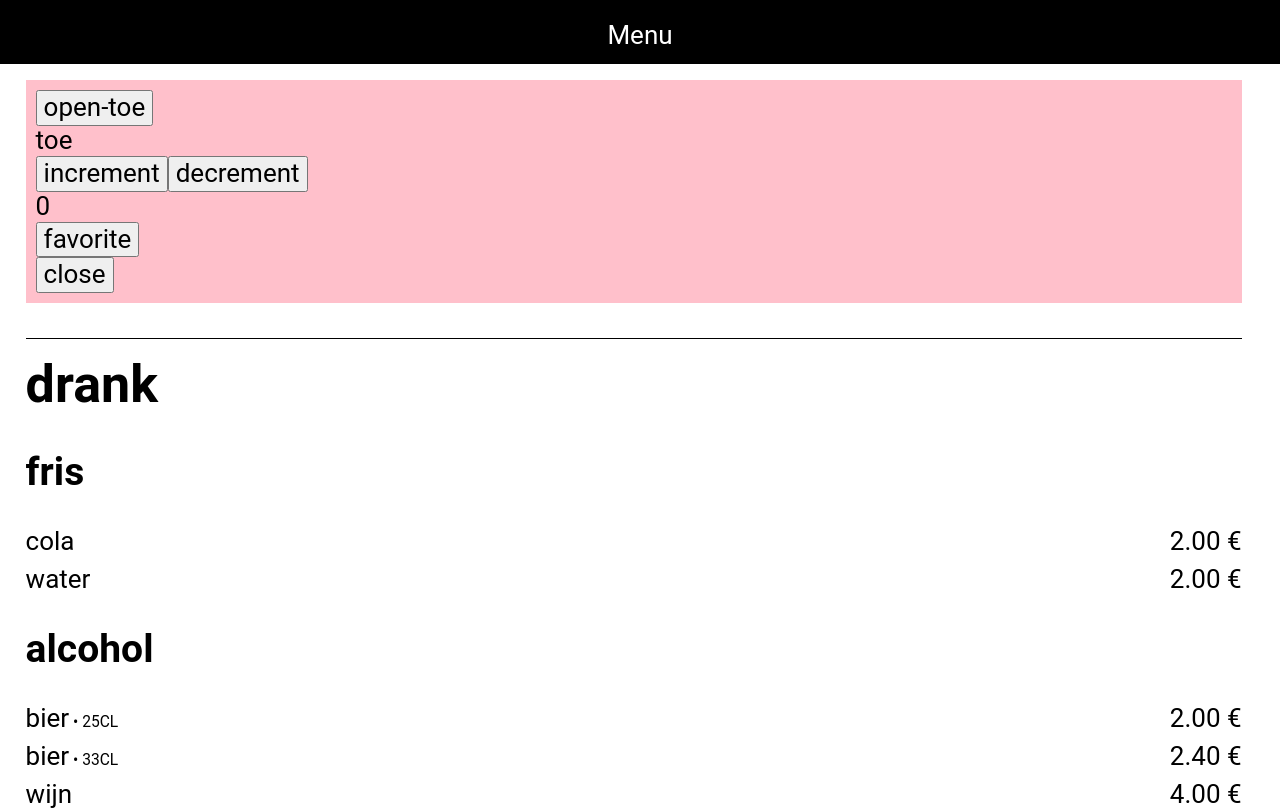
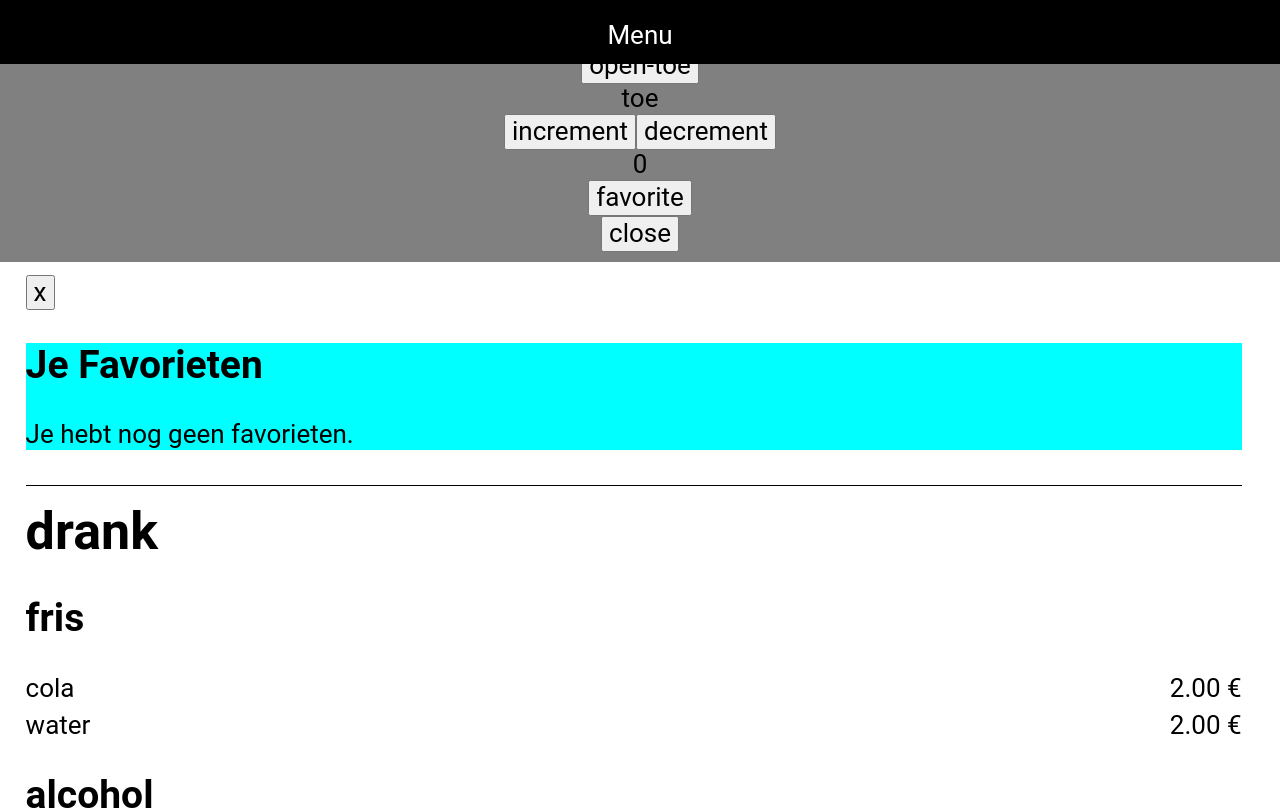
Before and after one commit to SammyLaureys/menucard, a React (Create React App) app: page / in a window 1280 px wide. Shown: the top 810 px of the page. Built offline with nearby package versions, Linux system fonts and the light colour scheme.

Commit message:
geen favorites = er word een string geprint

```diff
--- a/src/App.js
+++ b/src/App.js
@@ -3,19 +3,21 @@ import styled from "@emotion/styled";
 import 'normalize.css';
 import './App.css';
 import {Navigation} from "./components/navigation";
+import {InfoBox} from "./components/infoBox";
 import {Category} from "./components/category";
 import {Subcategory} from "./components/subcategory";
 import {Productline} from "./components/productline";
 import {PRODUCTS_DATA} from "./data/products_data";
 
 const StyledOuterDiv = styled.div`
-  padding: 0 3vw 0 2vw;
-  padding-top: 80px;
+  padding: 1% 3vw 3% 2vw;
 `;
 
 const StyledTestStuff = styled.div`
-  background: pink;
+  background: grey;
   padding: 10px;
+  margin-top: 3%;
+  text-align: center;
 `;
 
 function TestStuff(props) {
@@ -58,11 +60,26 @@ function App() {
         setFavorites(newFavorites);
     }
 
+    function BoxChildren() {
+        if (favorites.length === 0){
+            return "Je hebt nog geen favorieten.";
+        }
+          else{
+              return favorites.map((p) =>
+                      <Productline key={p.id} product={p} toggleProductIsFavorite={() => toggleProductIsFavorite(p)}/>)
+        }
+    }
+
     return (
-        <StyledOuterDiv>
+        <div>
             <Navigation/>
             <TestStuff
                 toggleProductIsFavorite={() => toggleProductIsFavorite(PRODUCTS_DATA[0].subcategories[0].products[0])}/>
+            <StyledOuterDiv>
+
+                <InfoBox
+                    children= {BoxChildren()}/>
+
                 {PRODUCTS_DATA.map((c) =>
                     <Category key={c.name} category={c}>
                         {c.subcategories.map((s) =>
@@ -73,6 +90,7 @@ function App() {
                             </Subcategory>)}
                     </Category>)}
             </StyledOuterDiv>
+        </div>
     )
 }
 
--- /dev/null
+++ b/src/Components/infoBox.js
@@ -0,0 +1,22 @@
+import React, {useState} from "react";
+import styled from "@emotion/styled";
+
+const StyledInfoBox = styled.div`
+ background-color: cyan;
+`;
+
+
+export function InfoBox(props) {
+    const [isInfoBoxOpen, setIsInfoBoxOpen] = useState(true);
+
+    return <div>
+        <button onClick={() => setIsInfoBoxOpen(!isInfoBoxOpen)}>{isInfoBoxOpen ? "x" : "+"}</button>
+        <StyledInfoBox>
+            {isInfoBoxOpen ?
+                <div>
+                    <h2>Je Favorieten</h2>
+                    {props.children}
+                </div> : ""}
+        </StyledInfoBox>
+    </div>;
+}
```
Lines whose indentation alone changed are shown as unchanged.
